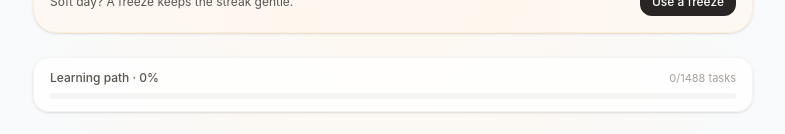
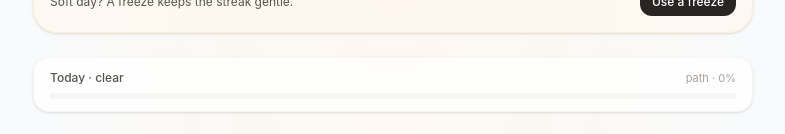
Before and after one commit to kalyankadali/flux-academy-tracker, a React (Vite) app: page / in a window 1280 px wide. Shown: the part 421-555 px from the top of the page, without its empty margins (247-1032 px from the left). Built offline with nearby package versions, Linux system fonts and the light colour scheme; no server answers.

Commit message:
Calm Today path strip: show daily lesson count, mute lifetime task total.
Hero is Today · N left (or clear/done) from today's schedule, optional ~Xm;
secondary path · X% only — never the ~1488 lifetime tasks. Display-only; PLAN_END stays Oct 22.

```diff
--- a/src/components/TodayView.tsx
+++ b/src/components/TodayView.tsx
@@ -185,6 +185,17 @@ export function TodayView({
   const showWeekly = isSunday() && prefs.weeklyReviewDismissedWeek !== weekKey;
 
   const pathAgg = useMemo(() => aggregateLearningPathPct(COURSES), []);
+  const todayLeft = useMemo(
+    () => scheduledToday.filter((i) => !i.done).length,
+    [scheduledToday],
+  );
+  /** Calm daily focus — never hero the lifetime ~1488 task total. */
+  const todayFocusLabel =
+    scheduledToday.length === 0
+      ? 'Today · clear'
+      : todayLeft === 0
+        ? 'Today · done'
+        : `Today · ${todayLeft} left`;
 
   const weekWins = useMemo(() => {
     const lessons: string[] = [];
@@ -244,9 +255,10 @@ export function TodayView({
       <div className="rounded-2xl border border-stone-100 bg-white/80 px-4 py-3 shadow-sm dark:border-stone-800 dark:bg-stone-900/80">
         <div className="mb-1.5 flex items-baseline justify-between gap-2">
           <p className="text-xs font-medium text-stone-600 dark:text-stone-300">
-            Learning path · {pathAgg.pct}%
+            {todayFocusLabel}
+            {plannedMins > 0 ? ` · ~${plannedMins}m` : ''}
           </p>
-          <p className="text-[11px] text-stone-400">{pathAgg.subtasksDone}/{pathAgg.subtasksTotal} tasks</p>
+          <p className="text-[11px] text-stone-400">path · {pathAgg.pct}%</p>
         </div>
         <ProgressBar pct={pathAgg.pct} size="sm" />
       </div>
```
